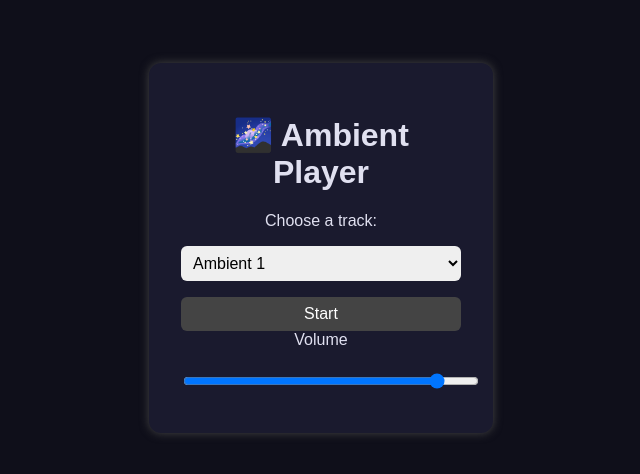
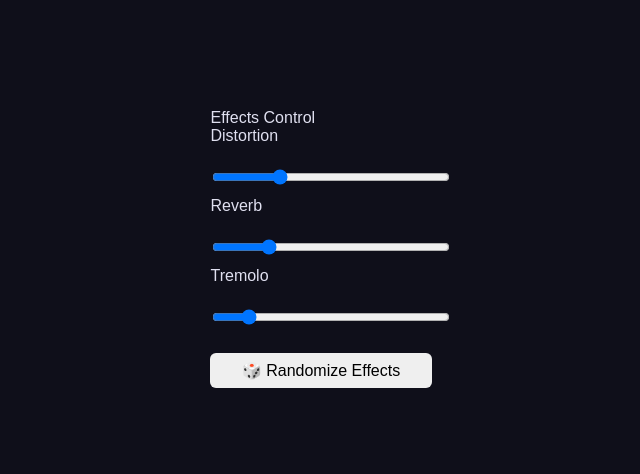
Before and after one commit to crtmss/ethernalvoyage, a plain HTML site: page index.html in a window 1280 px wide. Shown: the part 160-634 px from the top of the page, without its empty margins (319-959 px from the left). Drawn offline with Linux system fonts and the light colour scheme.

Commit message:
Update index.html

```diff
--- a/index.html
+++ b/index.html
@@ -7,19 +7,23 @@
   <link rel="stylesheet" href="style.css" />
 </head>
 <body>
-<div class="player" id="playerContainer">
-  <h1>🌌 Ambient Player</h1>
-
-  <label for="trackSelector">Choose a track:</label>
-  <select id="trackSelector">
-    <option value="ambient.mp3">Ambient 1</option>
-    <option value="ambient2.mp3">Ambient 2</option>
-  </select>
-
-  <button id="startBtn" class="inactive">Start</button>
-
-  <label for="volumeSlider">Volume</label>
-  <input type="range" id="volumeSlider" min="0" max="1" step="0.01" value="0.9" />
+<div class="effects-panel">
+  <label>Effects Control</label>
+  <div class="effect-sliders">
+    <div class="effect-group">
+      <label for="distortionControl">Distortion</label>
+      <input type="range" id="distortionControl" min="0" max="20" step="1" value="5" class="vertical-slider">
+    </div>
+    <div class="effect-group">
+      <label for="reverbControl">Reverb</label>
+      <input type="range" id="reverbControl" min="0" max="0.5" step="0.01" value="0.1" class="vertical-slider">
+    </div>
+    <div class="effect-group">
+      <label for="tremoloControl">Tremolo</label>
+      <input type="range" id="tremoloControl" min="0" max="0.5" step="0.01" value="0.05" class="vertical-slider">
+    </div>
+  </div>
+  <button id="randomizeEffectsBtn">🎲 Randomize Effects</button>
 </div>
 
 
```
